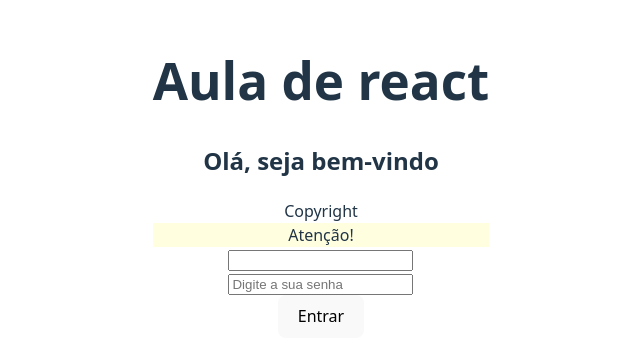
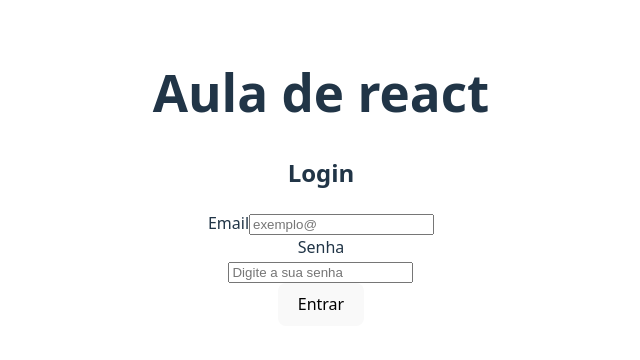
Before and after one commit to NoobinHard/Full_Stack, a React (Vite) app: page / in a window 1280 px wide. Shown: the part 222-582 px from the top of the page, without its empty margins (319-959 px from the left). Built offline with nearby package versions, Linux system fonts and the light colour scheme.

Commit message:
Desafios 1 e 2

```diff
--- a/src/App.jsx
+++ b/src/App.jsx
@@ -8,6 +8,9 @@ import Alerta from './components/Alerta/Alerta'
 import LoginButton from './components/LoginButton/LoginButton'
 import EmailInput from './components/EmailInput/EmailInput'
 import PasswordInput from './components/PasswordInput'
+import EmailField from './components/EmailField/EmailField'
+import PassworldField from './components/PasswordField/PasswordField'
+import LoginForm from './components/LoginForm/LoginForm'
 
 function App() {
  /*  const nome = "José"
@@ -19,14 +22,17 @@ function App() {
   return (
     <div >
       <h1>Aula de react</h1>
-      <Saudacao/>
+      {/* <Saudacao/>
       <Rodape/>
       <Alerta/>
 
       <EmailInput/>
+      <EmailField/>
+      <PassworldField/>
       <PasswordInput/>
       <LoginButton/>
-
+       */}
+    <LoginForm/>
 
     </div>
 
--- /dev/null
+++ b/src/components/EmailField/EmailField.jsx
@@ -0,0 +1,13 @@
+
+import EmailInput from "../EmailInput/EmailInput";
+
+
+function EmailField(){
+    return (
+        <div>
+        <label>Email</label>
+        <EmailInput/>
+        </div>
+    );
+}
+export default EmailField
--- a/src/components/EmailInput/EmailInput.jsx
+++ b/src/components/EmailInput/EmailInput.jsx
@@ -2,7 +2,7 @@
 
 function EmailInput() {
     return(
-        <input type="Email" ></input>
+        <input type="Email " placeholder="exemplo@" ></input>
     )
 }
 export default EmailInput
--- a/src/components/LoginButton/LoginButton.jsx
+++ b/src/components/LoginButton/LoginButton.jsx
@@ -3,8 +3,8 @@ import styles from './LoginButton.module.css'
 function LoginButton() {
     return(
         <div>
-        <button ClassName={styles.botaoLogin}>Entrar</button>
-        <placeholder></placeholder>
+        <button className={styles.botaoLogin}>Entrar</button>
+
         </div>
     )
 }
--- /dev/null
+++ b/src/components/LoginForm/LoginForm.jsx
@@ -0,0 +1,18 @@
+
+import EmailField from "../EmailField/EmailField";
+import LoginButton from "../LoginButton/LoginButton";
+import PasswordField from "../PasswordField/PasswordField";
+
+
+function LoginForm(){
+    return(
+        <div>
+            <h2>Login</h2>
+            <EmailField/>
+            <PasswordField/>
+            <LoginButton/>
+        </div>
+    );
+
+}
+export default LoginForm
--- /dev/null
+++ b/src/components/PasswordField/PasswordField.jsx
@@ -0,0 +1,12 @@
+import PasswordInput from "../PasswordInput";
+
+
+function PassworldField(){
+    return(
+        <div>
+        <label>Senha</label>
+        <PasswordInput/>
+        </div>
+    );
+}
+export default PassworldField
--- a/src/components/Rodape.jsx
+++ b/src/components/Rodape.jsx
@@ -3,7 +3,7 @@ function Rodape() {
     return(
         <div className="pe">
         <footer>
-        <p1>Copyright</p1>
+        <p>Copyright</p>
         </footer>
         </div>
     )
```
